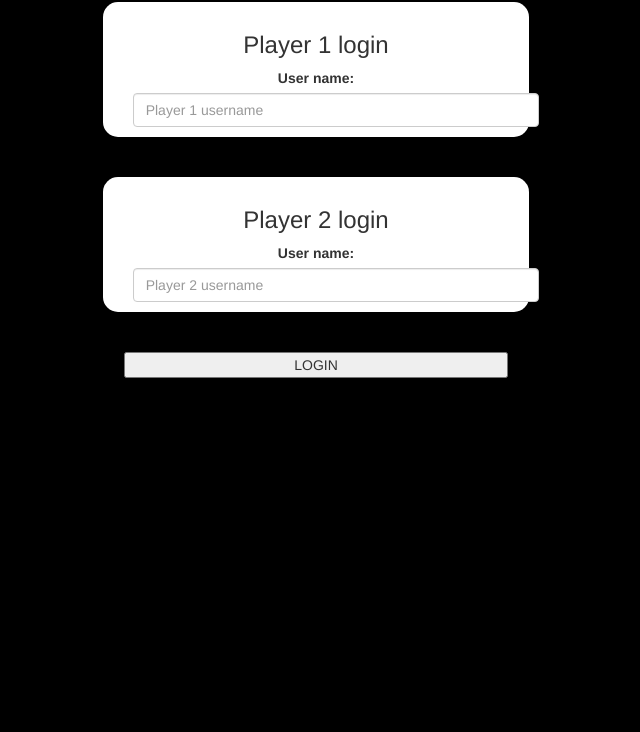
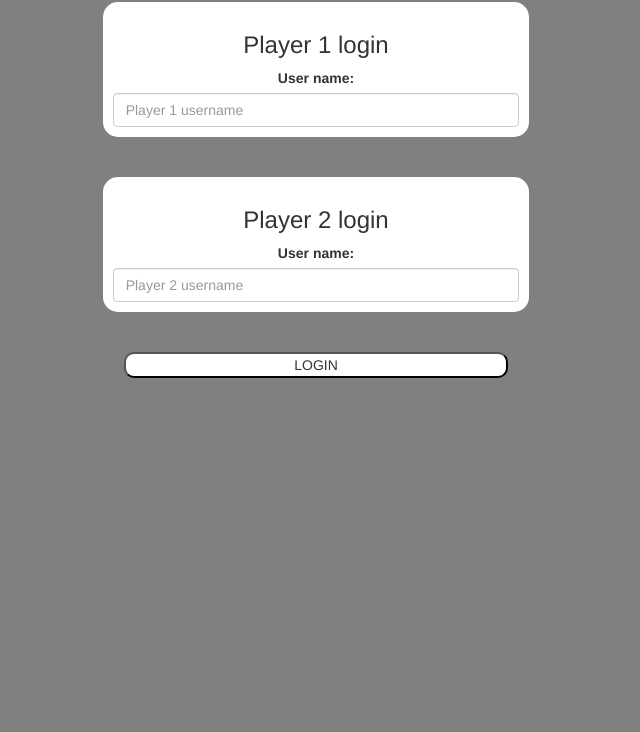
Before and after one commit to Gardenwm/mathquiz, a plain HTML site: page index.html in a window 1280 px wide. Shown: the part 68-800 px from the top of the page, without its empty margins (324-964 px from the left). Drawn offline with nearby package versions, Linux system fonts and the light colour scheme.

Commit message:
Update login.css

```diff
--- a/login.css
+++ b/login.css
@@ -1,11 +1,11 @@
 body
 {
-	background: rgb(0, 0, 0);
+	background: grey;
 }
 
-	.div1 , .div2
-	{
-		background: white;
+.div1 , .div2
+{
+  background: white;
 		padding: 10px;
 		float: none;
 		border-radius: 15px;
@@ -15,7 +15,7 @@ body
 #player1name , #player2name
 {
 	display: inline-block;
-	margin-left: 20px;
+
 }
 #word
 {
@@ -38,3 +38,8 @@ text-align: left;
 h1{
 	color: white;
 }
+
+#btn1{
+	border-radius: 10px;
+	background-color: white;
+}
```
